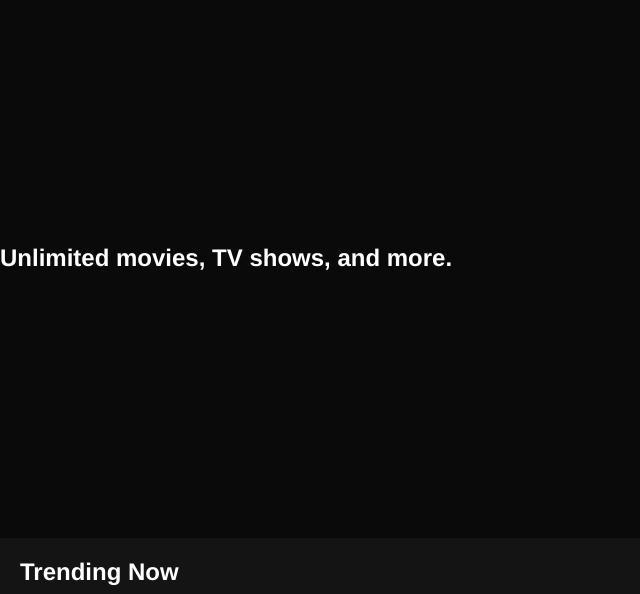
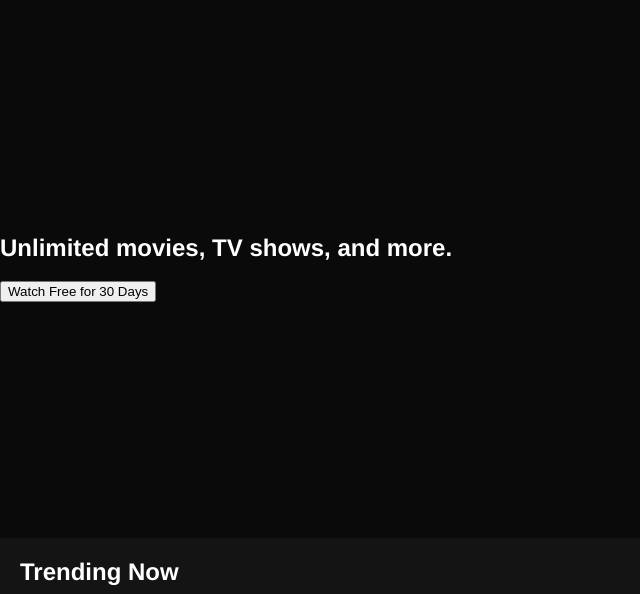
Before and after one commit to ruchin06797/Clone, a plain HTML site: page index.html in a window 1280 px wide. Shown: the part 40-634 px from the top of the page, without its empty margins (0-640 px from the left). Drawn offline with Linux system fonts and the light colour scheme; files whose address does not match are found by name.

Commit message:
Add files via upload

```diff
--- a/index.html
+++ b/index.html
@@ -10,7 +10,6 @@
   <header>
     <nav>
       <img src="assets/netflix-logo.png" alt="Netflix Logo" class="logo">
-      <!-- No admin link here -->
     </nav>
   </header>
 
@@ -18,6 +17,7 @@
     <section class="hero">
       <div class="hero-content">
         <h1>Unlimited movies, TV shows, and more.</h1>
+        <button class="btn">Watch Free for 30 Days</button>
       </div>
     </section>
 
```
